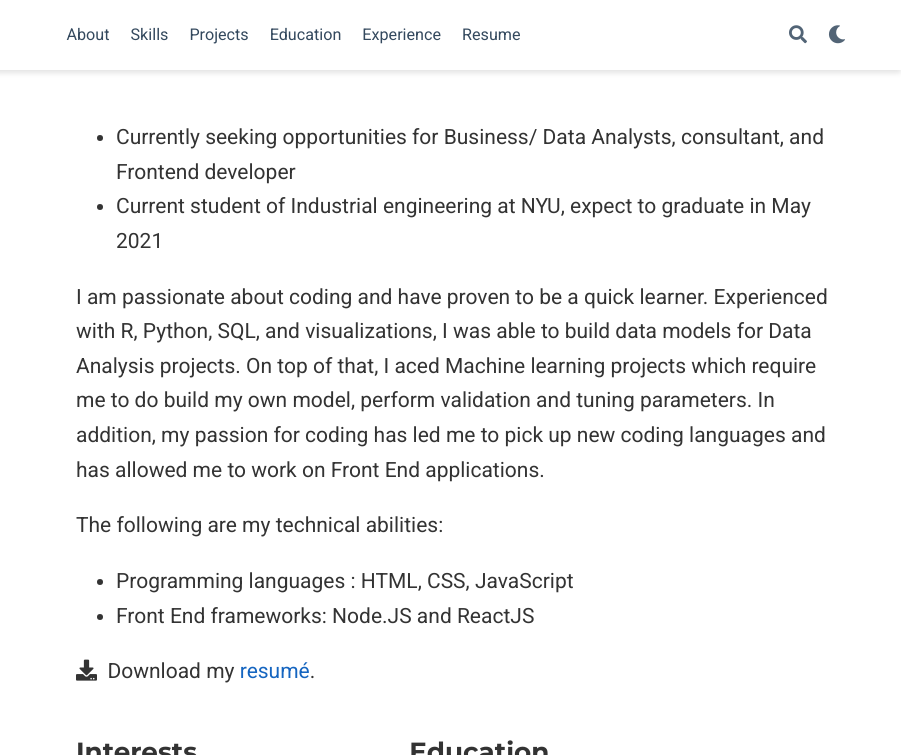
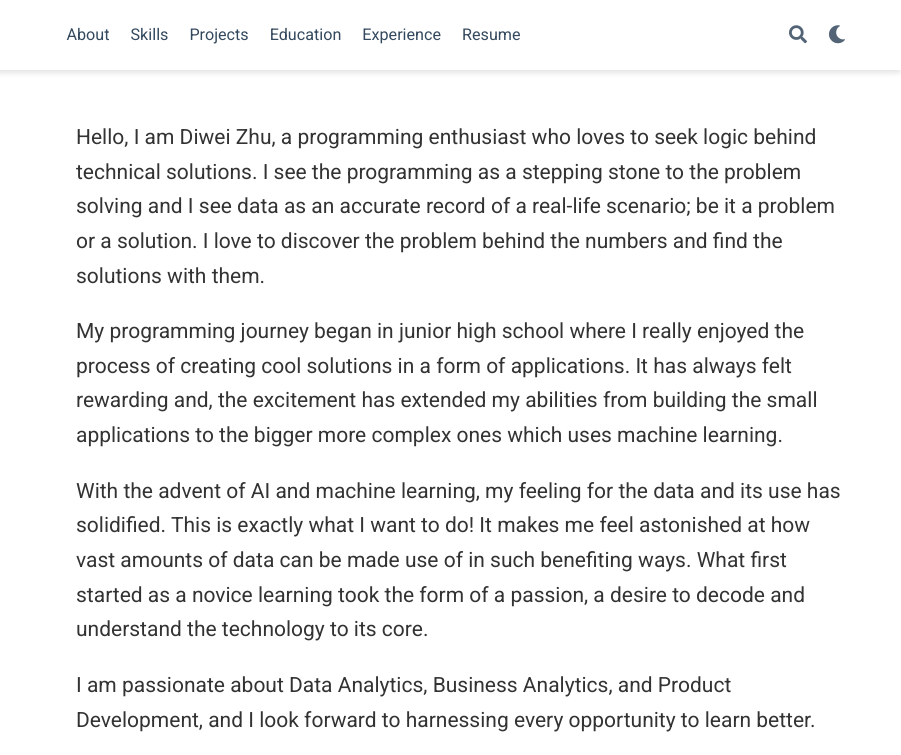
Before and after one commit to chwdy/chwdy.github.io, a plain HTML site: page index.html in a window 1280 px wide. Shown: the top 755 px of the page, 379-1280 px from the left. Drawn offline with nearby package versions, Linux system fonts and the light colour scheme; some packages are replaced by stand-ins of ours; some icons are missing.

Commit message:
Must be bugfix at 23:02:38 2021-01-18...

```diff
--- a/index.html
+++ b/index.html
@@ -901,11 +901,14 @@
 
 
     <div class="article-style">
-      <ul>
+      <p>Hello, I am Diwei Zhu, a programming enthusiast who loves to seek logic behind technical solutions. I see the programming as a stepping stone to the problem solving and I see data as an accurate record of a real-life scenario; be it a problem or a solution. I love to discover the problem behind the numbers and find the solutions with them.</p>
+<p>My programming journey began in junior high school where I really enjoyed the process of creating cool solutions in a form of applications. It has always felt rewarding and, the excitement has extended my abilities from building the small applications to the bigger more complex ones which uses machine learning.</p>
+<p>With the advent of AI and machine learning, my feeling for the data and its use has solidified. This is exactly what I want to do! It makes me feel astonished at how vast amounts of data can be made use of in such benefiting ways. What first started as a novice learning took the form of a passion, a desire to decode and understand the technology to its core.</p>
+<p>I am passionate about Data Analytics, Business Analytics, and Product Development, and I look forward to harnessing every opportunity to learn better.</p>
+<ul>
 <li>Currently seeking opportunities for Business/ Data Analysts, consultant, and Frontend developer</li>
 <li>Current student of Industrial engineering at NYU, expect to graduate in May 2021</li>
 </ul>
-<p>I am passionate about coding and have proven to be a quick learner. Experienced with R, Python, SQL, and visualizations, I was able to build data models for Data Analysis projects. On top of that, I aced Machine learning projects which require me to do build my own model, perform validation and tuning parameters. In addition, my passion for coding has led me to pick up new coding languages and has allowed me to work on Front End applications.</p>
 <p>The following are my technical abilities:</p>
 <ul>
 <li>Programming languages : HTML, CSS, JavaScript</li>
```
Also changed, not shown: index.json (+1 -1 lines).
